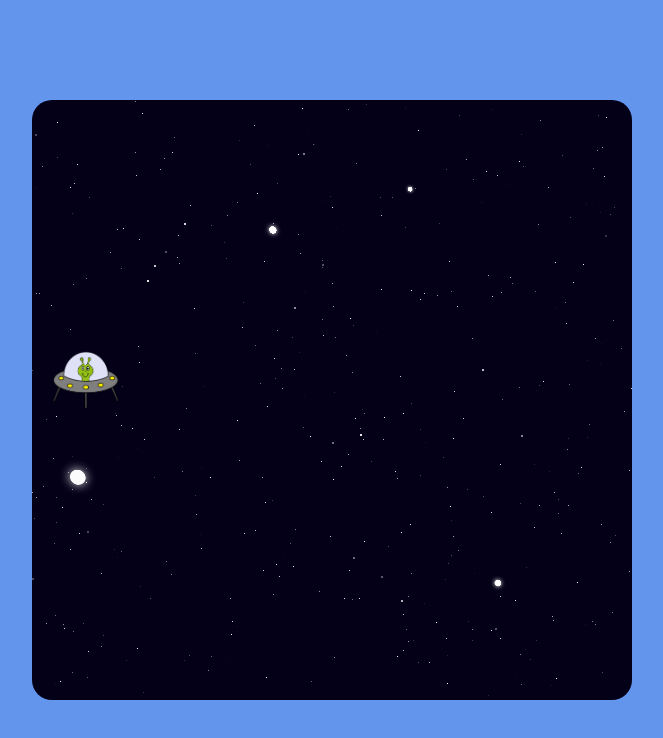
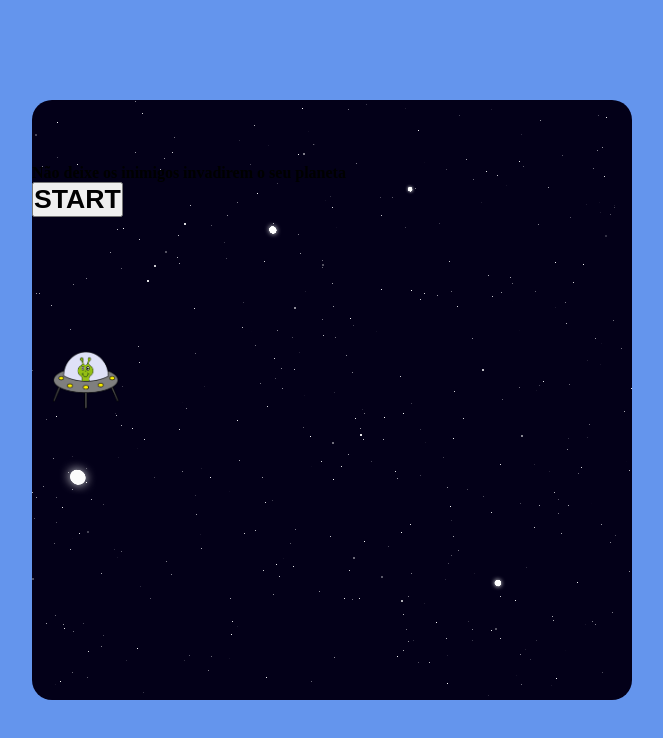
Before and after one commit to CIGR2021/game-space-shooter, a plain HTML site: page index.html in a window 1280 px wide. Shown: the whole page, without its empty margins (308-971 px from the left). Drawn offline with Linux system fonts and the light colour scheme.

Commit message:
criando h4 com class game-instructions e o button com class start-button

```diff
--- a/index.html
+++ b/index.html
@@ -1,5 +1,5 @@
 <!DOCTYPE html>
-<html lang="en">
+<html lang="pt-br">
 <head>
   <meta charset="UTF-8">
   <meta http-equiv="X-UA-Compatible" content="IE=edge">
@@ -11,6 +11,12 @@
 <body>
   <main class="play-area">
     <img class="hero" src="/img/hero.png" alt="imagem do Heroi">
+    <h4 class="game-instructions">
+      Não deixe os inimigos invadirem o seu planeta
+    </h4>
+    <button class="start-button">
+      <h1>START</h1>
+    </button>
   </main>
 
   <!-- Script Principal -->
```
